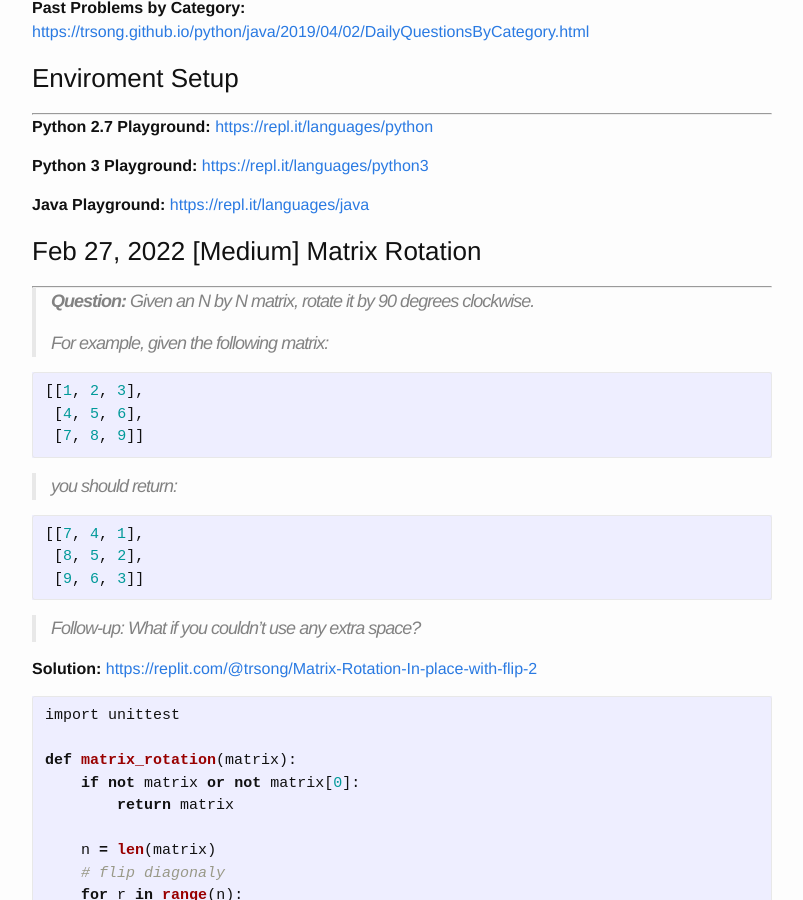
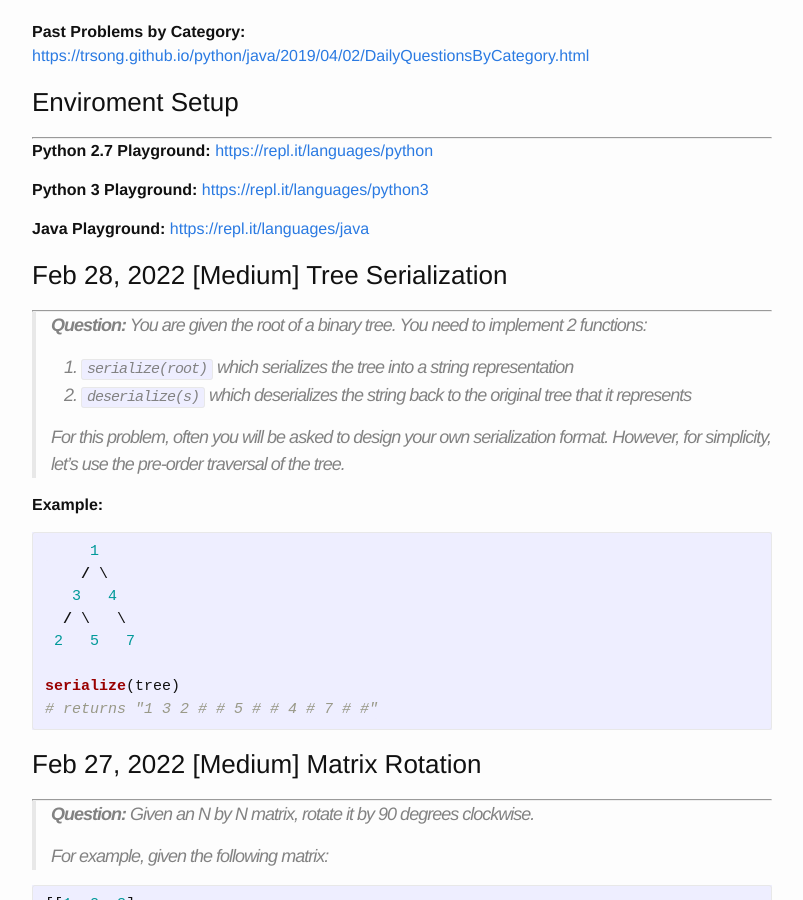
Before and after one commit to trsong/trsong.github.io, a Jekyll site: the page built from _posts/2022-02-01-DailyQuestionsFeb.md, in a window 1280 px wide and 900 px high, scrolled down 978 px. Shown: the whole window, without its empty margins (238-1041 px from the left). Built offline with Jekyll 4.4.1, drawn with Linux system fonts in a browser that asks for light colours; some of the changed text lies outside the part shown.

Commit message:
Add Feb 28 question.

````diff
--- a/_posts/2022-02-01-DailyQuestionsFeb.md
+++ b/_posts/2022-02-01-DailyQuestionsFeb.md
@@ -21,6 +21,26 @@ categories: Python/Java
 **Java Playground:** [https://repl.it/languages/java](https://repl.it/languages/java)
 
 
+### Feb 28, 2022 \[Medium\] Tree Serialization
+---
+> **Question:** You are given the root of a binary tree. You need to implement 2 functions:
+>
+> 1. `serialize(root)` which serializes the tree into a string representation
+> 2. `deserialize(s)` which deserializes the string back to the original tree that it represents
+>
+> For this problem, often you will be asked to design your own serialization format. However, for simplicity, let's use the pre-order traversal of the tree.
+
+**Example:**
+```py
+     1
+    / \
+   3   4
+  / \   \
+ 2   5   7
+
+serialize(tree)
+# returns "1 3 2 # # 5 # # 4 # 7 # #"
+```
 
 ### Feb 27, 2022 \[Medium\] Matrix Rotation
 ---
````
